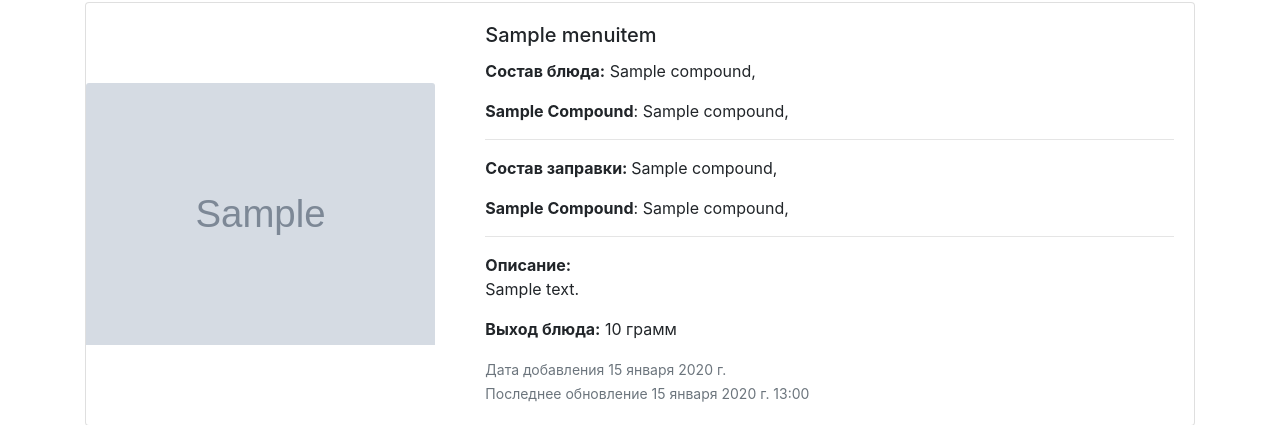
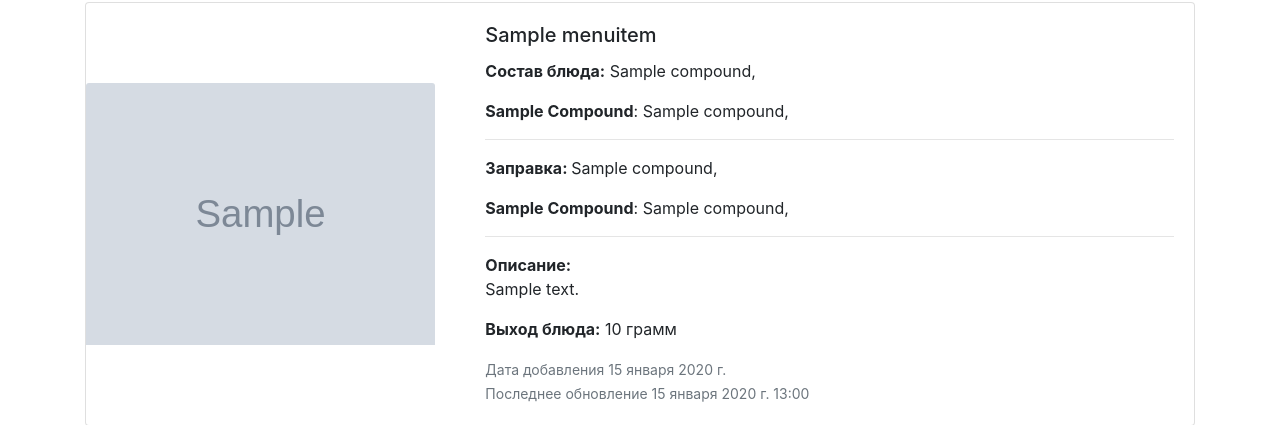
Before and after one commit to dovgalb/Puri_proj, a Django app: page /dishes/ in a window 1280 px wide. Shown: the part 251-676 px from the top of the page. Run offline with Django 4.2, Linux system fonts and the light colour scheme; a user stored in the database is signed in; tables that the repository leaves empty hold one stand-in row (values such as "Sample post"); grey boxes marked "Sample" are stand-in pictures.

Commit message:
изменил верстку заправки

```diff
--- a/puri_project/menu/templates/menu/all_dishes.html
+++ b/puri_project/menu/templates/menu/all_dishes.html
@@ -59,7 +59,7 @@
             </p>
 
             {% if dish.sauce.all.count > 0 %}
-              <p class="card-text "><span class='font-weight-bold'>Состав заправки: </span>
+              <p class="card-text "><span class='font-weight-bold'>Заправка: </span>
                 {% for comp in dish.sauce.all %}
                   {{comp.name}},
                 {% endfor %}
```
